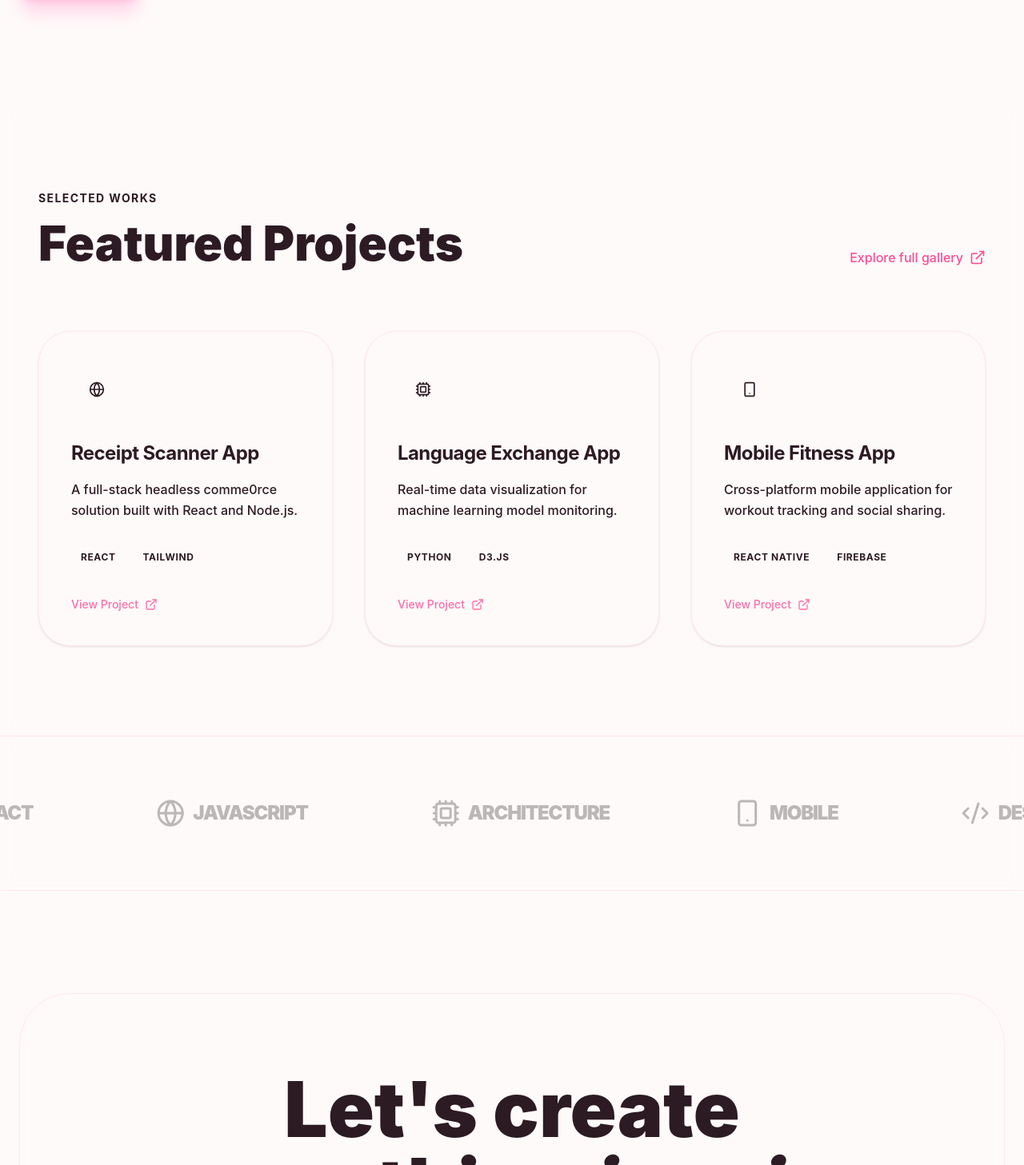
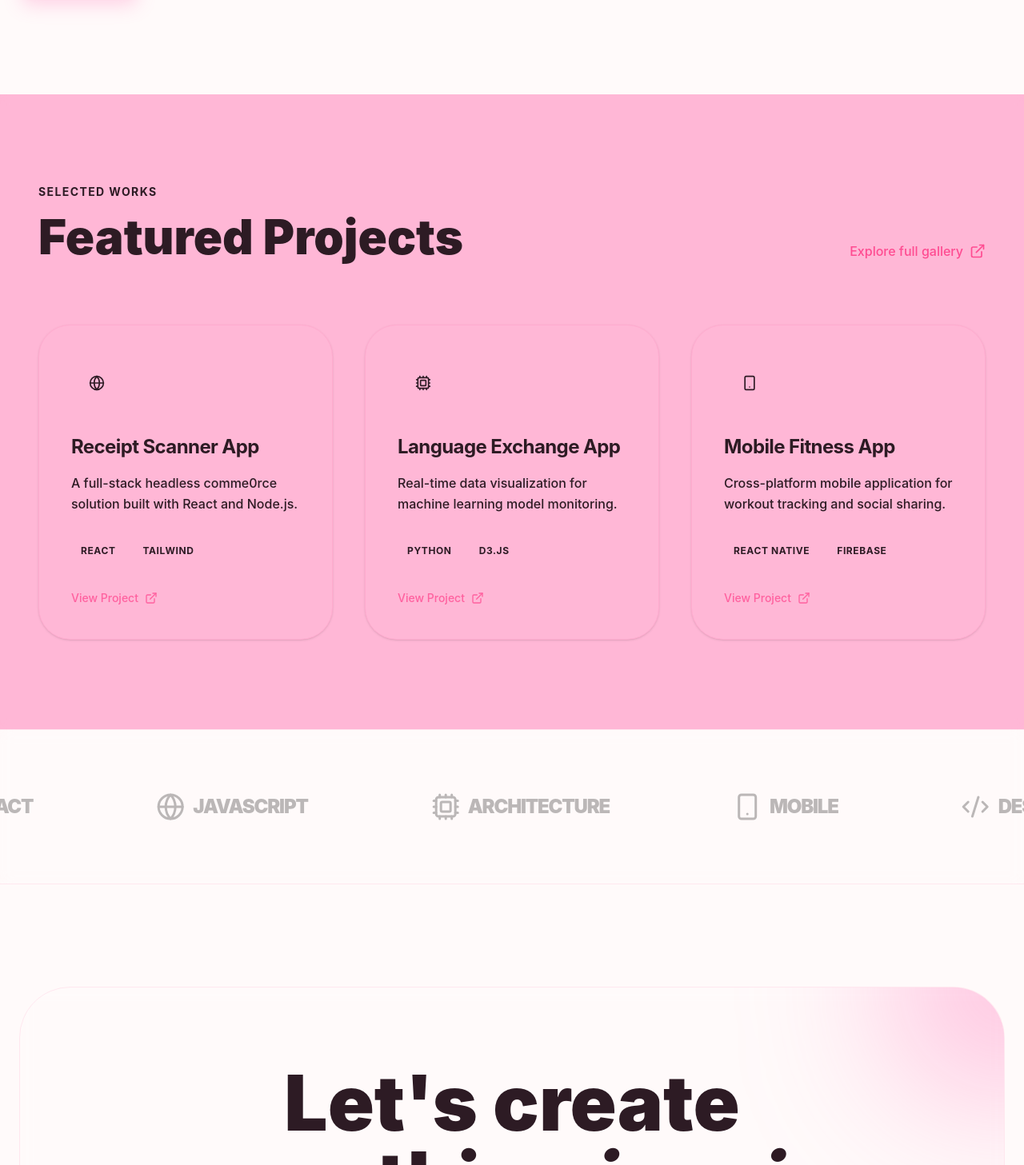
Before and after one commit to hinsular-10/mu-portfolio-2, a React (Vite) app: page / in a window 1280 px wide. Shown: the part 893-2350 px from the top of the page at 80% size. Built offline with nearby package versions, Linux system fonts and the light colour scheme.

Commit message:
added some features; changed tech stack color

```diff
--- a/src/App.jsx
+++ b/src/App.jsx
@@ -90,7 +90,7 @@ function App() {
               transition={{ duration: 0.8, ease: "easeOut" }}
             >
               <div className="inline-flex items-center gap-2 py-2 px-4 rounded-full bg-pink-500/10 text-pink-400 text-xs font-bold uppercase tracking-widest mb-8 border border-pink-500/20">
-                <span className="w-2 h-6 rounded-full bg--500 animate-pulse" />
+                <span className="w-1 h-2 rounded-full bg--500 animate-pulse" />
                 Open to collaborations
               </div>
 
@@ -133,8 +133,12 @@ function App() {
          {/* Featured Work */}
          <section
   id="work"
-  className="min-h-[60vh] py-20 md:py-28 bg-[]/50 dark:bg-[#1a1014]/60 backdrop-blur-sm px-6 md:px-12 relative overflow-hidden mb-0"
+  className="min-h-[60vh] py-20 md:py-28 bg-[#ff74b1]/50 dark:bg-[#1a1014]/60 backdrop-blur-sm px-6 md:px-12 relative overflow-hidden mb-0"
 >
+  {/* <section
+  id="work"
+  className="min-h-[60vh] py-20 md:py-28 bg-[#FFF0F5] dark:bg-[] px-6 md:px-12 relative overflow-hidden mb-0"
+></section> */}
 
       {/* <section id="work" className="py-16 bg-white/50 dark:bg-card/30 backdrop-blur-sm px-6 relative overflow-hidden"> */}
         <div className="max-w-7xl mx-auto relative z-10">
@@ -215,7 +219,8 @@ function App() {
         <div className="max-w-7xl mx-auto">
           <div className="bg-primary/5 rounded-[4rem] p-12 md:p-24 text-center border border-primary/10 backdrop-blur-sm overflow-hidden relative">
             {/* Background Accent */}
-            <div className="absolute top-0 right-0 w-64 h-64 bg-primary/10 blur-[100px] rounded-full -mr-32 -mt-32" />
+            <div className="absolute top-0 right-0 w-64 h-64 bg-[#FF69B4]/50 blur-[100px] rounded-full -mr-32 -mt-32" />
+
 
             <motion.h2
               initial={{ opacity: 0, scale: 0.9 }}
```
